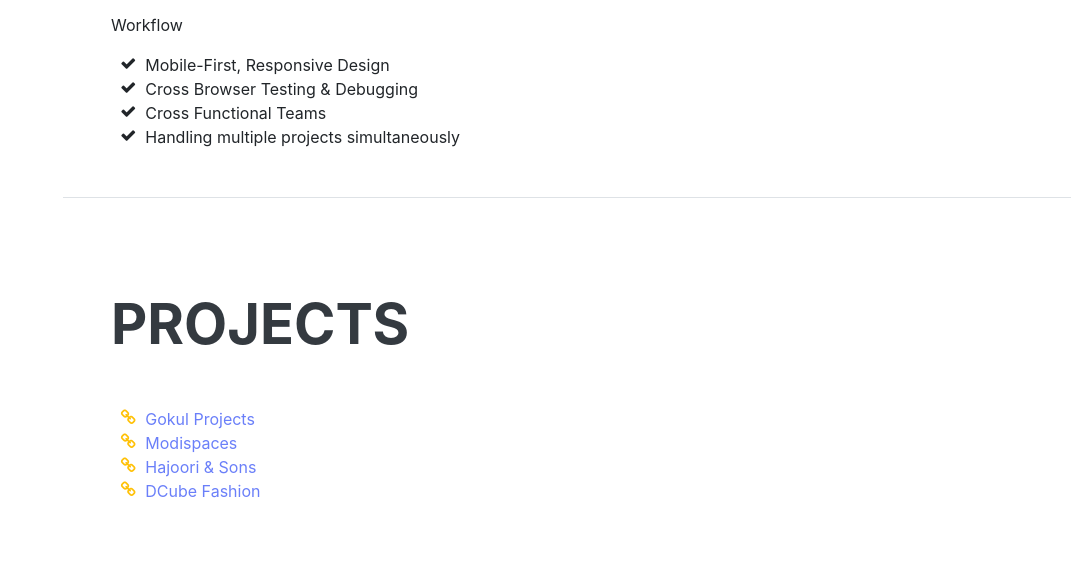
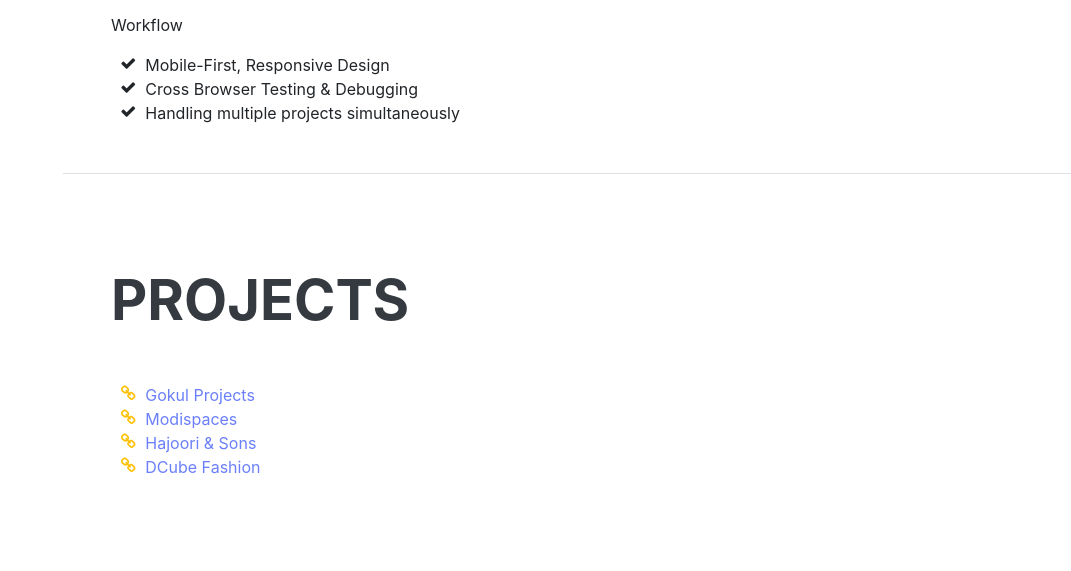
Before and after one commit to KhanAshraf/khanashraf.github.io, a plain HTML site: page index.html in a window 1280 px wide. Shown: the part 1879-2450 px from the top of the page, without its empty margins (209-1280 px from the left). Drawn offline with Linux system fonts and the light colour scheme.

Commit message:
Initial Stage

```diff
--- a/index.html
+++ b/index.html
@@ -194,10 +194,6 @@
           </li>
           <li>
             <i class="fa-li fa fa-check"></i>
-            Cross Functional Teams
-          </li>
-          <li>
-            <i class="fa-li fa fa-check"></i>
             Handling multiple projects simultaneously
           </li>
         </ul>
```
